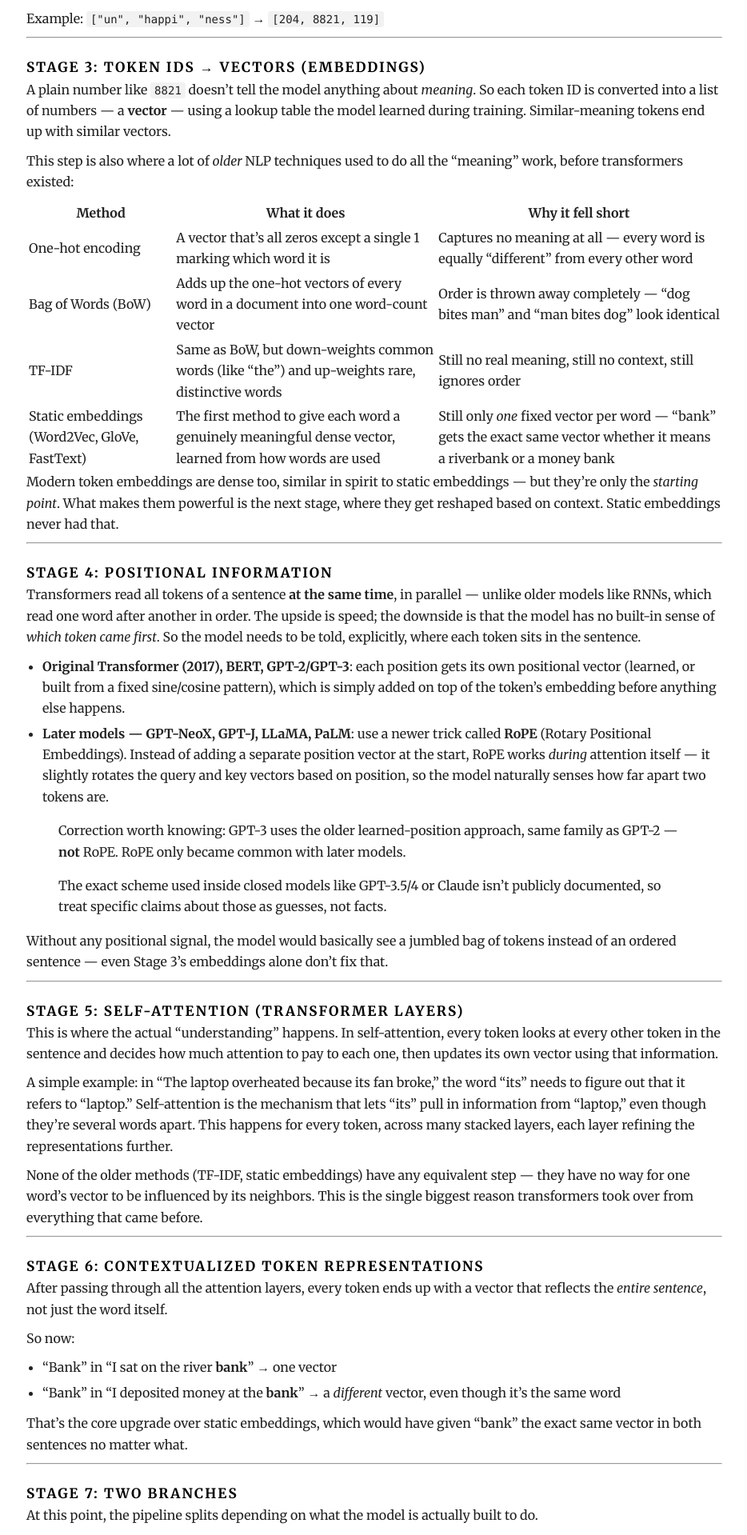
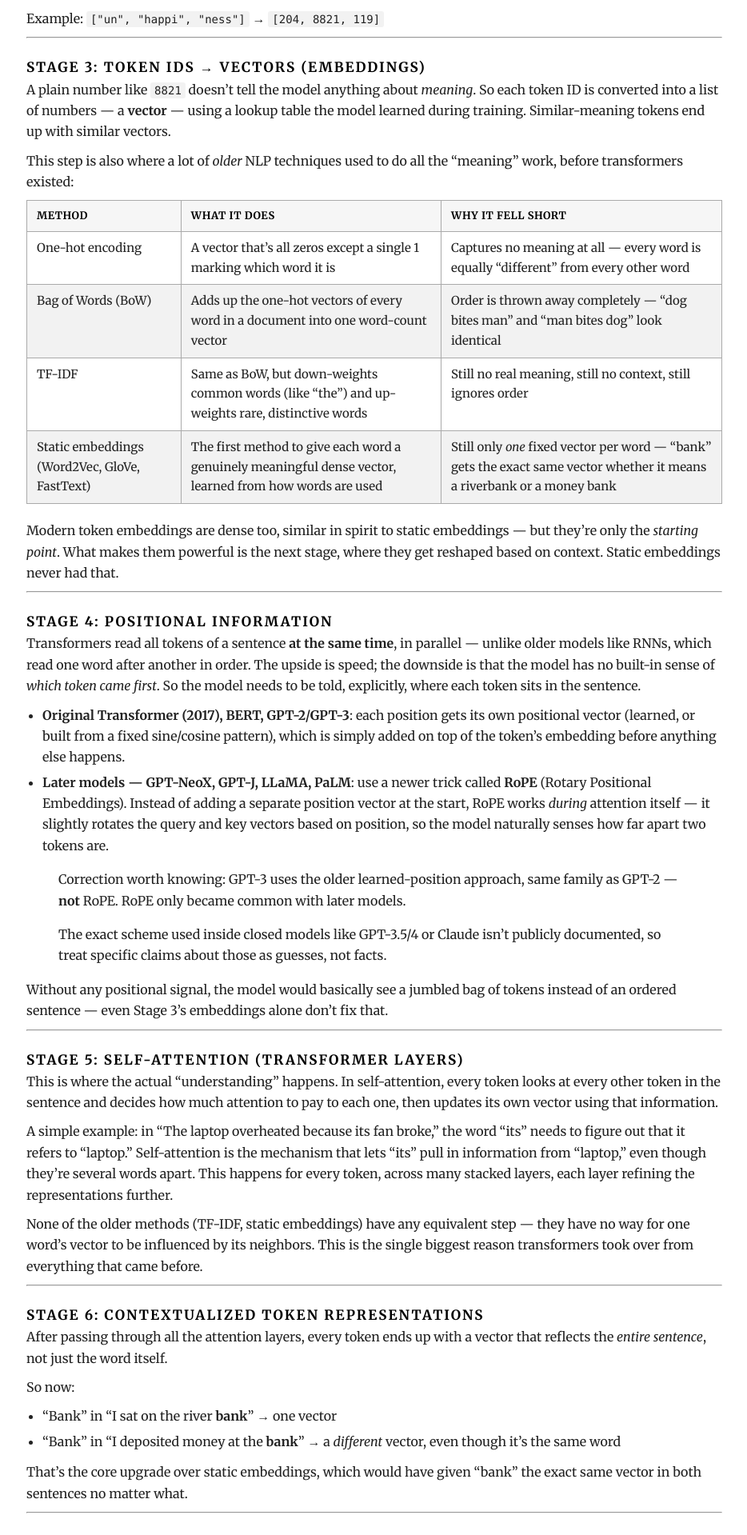
Before and after one commit to meheraj-hossain95/meheraj-hossain95.github.io, a Jekyll site: the page built from _notes/nlp-basic-note.md, in a window 1280 px wide. Shown: the part 1410-3329 px from the top of the page at 80% size, without its empty margins (172-1106 px from the left). Built offline with Jekyll 4.4.1, drawn with Linux system fonts in a browser that asks for light colours.

Commit message:
new_changes

```diff
--- a/_includes/style.html
+++ b/_includes/style.html
@@ -166,5 +166,34 @@ footer .footer-meta{color:var(--subtle-text);font-size:11px}
 .toc-sidebar .toc-list a:hover{color:var(--link-color);border-left-color:var(--link-color);text-decoration:none}
 .toc-sidebar .toc-list a.active{color:var(--link-color);font-weight:700;border-left-width:5px;border-left-color:var(--link-color);padding-left:13px}
 
+.article-body table {
+  width: 100%;
+  border-collapse: collapse;
+  margin: 0 0 20px;
+  font-size: 15px;
+}
+
+.article-body th,
+.article-body td {
+  border: 1px solid var(--border-thin);
+  padding: 8px 12px;
+  text-align: left;
+  vertical-align: top;
+}
+
+.article-body th {
+  background-color: var(--code-bg);
+  font-weight: 700;
+  color: var(--heading-color);
+  text-transform: uppercase;
+  font-size: 13px;
+  letter-spacing: .04em;
+}
+
+.article-body tr:nth-child(even) td {
+  background-color: var(--code-inline-bg);
+}
+
+
 @media(max-width:1590px){.toc-sidebar{display:none}}
 </style>
```
